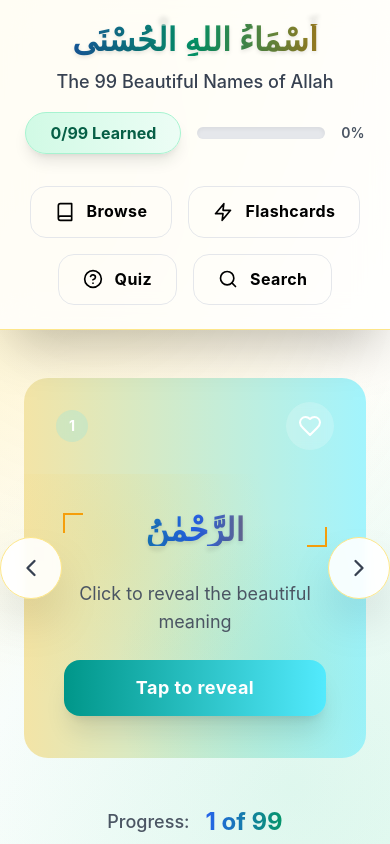
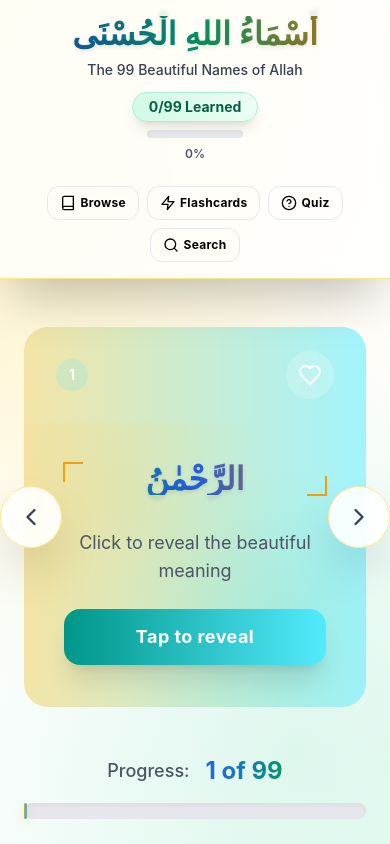
Before and after one commit to RaihanaFerdousi/99-Names-Of-Allah-Game, a React (Vite) app: page / in a window 390 px wide. Shown: the top 844 px of the page. Built offline with nearby package versions, Linux system fonts and the light colour scheme.

Commit message:
made navigation responsive

```diff
--- a/src/components/Navigation.tsx
+++ b/src/components/Navigation.tsx
@@ -22,38 +22,40 @@ export const Navigation: React.FC<NavigationProps> = ({
 
   return (
     <div className="bg-white/80 backdrop-blur-lg shadow-2xl border-b border-amber-200 sticky top-0 z-50">
-      <div className="max-w-6xl mx-auto px-6 py-6">
+      <div className="max-w-6xl mx-auto px-4 sm:px-6 py-4 sm:py-6">
+
         {/* Header */}
-        <div className="text-center mb-8">
-          <h1 className="text-5xl arabic-text bg-gradient-to-r from-blue-800 via-emerald-600 to-amber-600 bg-clip-text text-transparent mb-3 animate-fadeIn">
+        <div className="text-center mb-6 sm:mb-8">
+          <h1 className="text-3xl sm:text-4xl md:text-5xl arabic-text bg-gradient-to-r from-blue-800 via-emerald-600 to-amber-600 bg-clip-text text-transparent mb-2 sm:mb-3 animate-fadeIn">
             أَسْمَاءُ اللهِ الْحُسْنَى
           </h1>
-          <p className="text-gray-700 text-lg font-medium mb-4">The 99 Beautiful Names of Allah</p>
-          <div className="flex justify-center items-center gap-4">
-            <span className="bg-gradient-to-r from-emerald-100 to-emerald-50 text-emerald-800 px-6 py-2 rounded-full text-base font-bold shadow-lg border border-emerald-200">
+          <p className="text-sm sm:text-base md:text-lg text-gray-700 font-medium mb-3 sm:mb-4">The 99 Beautiful Names of Allah</p>
+
+          <div className="flex flex-col sm:flex-row justify-center items-center gap-2 sm:gap-4">
+            <span className="bg-gradient-to-r from-emerald-100 to-emerald-50 text-emerald-800 px-4 sm:px-6 py-1 sm:py-2 rounded-full text-sm sm:text-base font-bold shadow-lg border border-emerald-200">
               {learnedCount}/99 Learned
             </span>
-            <div className="w-32 bg-gray-200 rounded-full h-3 shadow-inner">
+            <div className="w-24 sm:w-32 bg-gray-200 rounded-full h-2 sm:h-3 shadow-inner">
               <div
-                className="progress-bar h-3 rounded-full transition-all duration-500"
+                className="progress-bar h-2 sm:h-3 rounded-full transition-all duration-500"
                 style={{ width: `${(learnedCount / 99) * 100}%` }}
               ></div>
             </div>
-            <span className="text-sm text-gray-600 font-semibold">
+            <span className="text-xs sm:text-sm text-gray-600 font-semibold">
               {Math.round((learnedCount / 99) * 100)}%
             </span>
           </div>
         </div>
 
         {/* Mode Navigation */}
-        <div className="flex flex-wrap justify-center gap-4">
+        <div className="flex flex-wrap justify-center gap-2 sm:gap-3 md:gap-4">
           {modes.map(({ id, label, icon: Icon }) => (
             <button
               key={id}
               onClick={() => onModeChange(id)}
-              className='nav-item flex items-center gap-3 px-6 py-3 border rounded-2xl font-bold transition-all duration-300 transform hover:scale-105'
+              className="nav-item flex items-center gap-1 sm:gap-2 px-3 sm:px-4 md:px-6 py-2 sm:py-3 border rounded-xl sm:rounded-2xl text-xs sm:text-sm font-bold transition-all duration-300 transform hover:scale-105"
             >
-              <Icon className="w-5 h-5" />
+              <Icon className="w-4 h-4 sm:w-5 sm:h-5" />
               <span className="tracking-wide">{label}</span>
             </button>
           ))}
```
